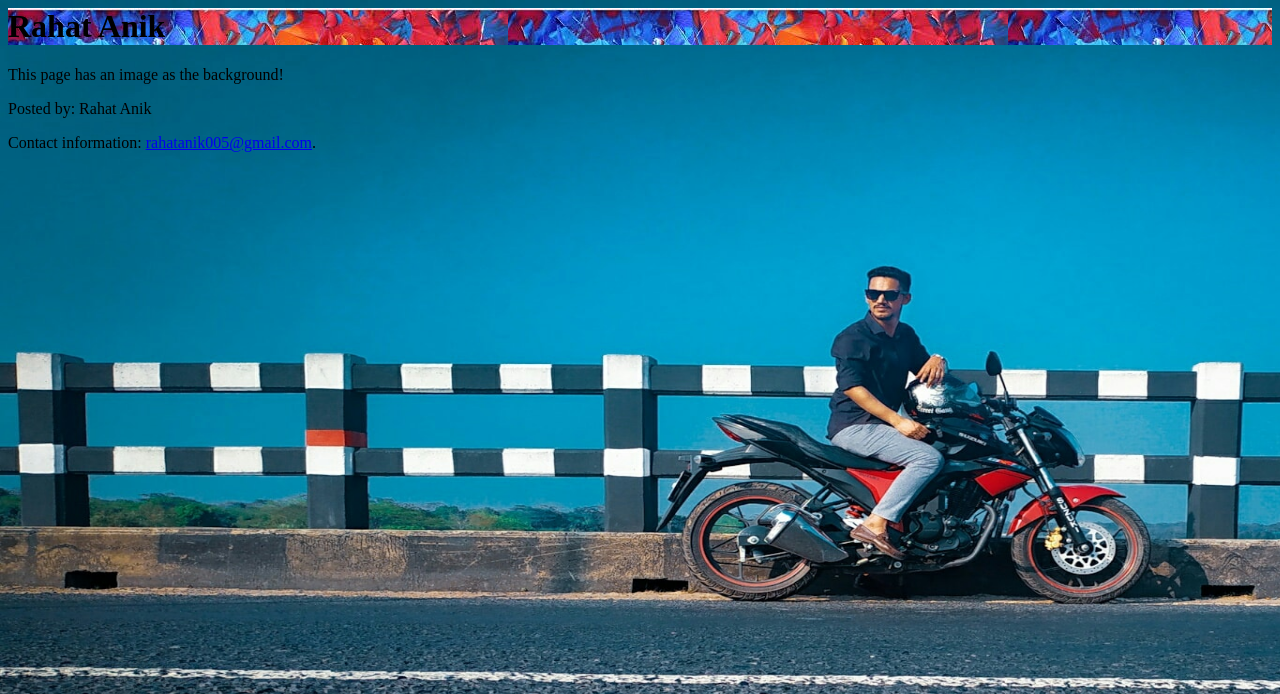
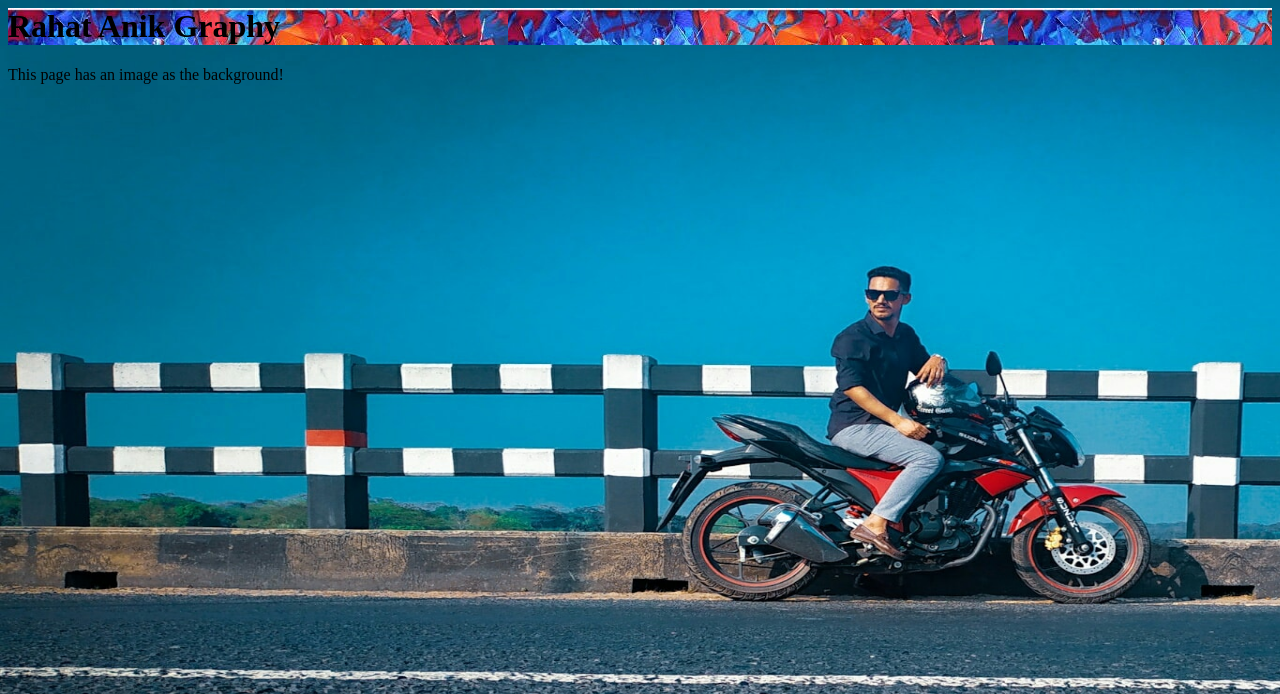
Before and after one commit to RahatAnik/web, a plain HTML site: page index.html in a window 1280 px wide. Shown: the top 694 px of the page. Drawn offline with Linux system fonts and the light colour scheme.

Commit message:
Update index.html

```diff
--- a/index.html
+++ b/index.html
@@ -23,16 +23,14 @@
         </head>
         <body>
 
-                <h1>Rahat Anik</h1>
+                <h1>Rahat Anik Graphy</h1>
 
         <p>This page has an image as the background!</p>
 
 
         </body>
         <footer>
-                <p>Posted by: Rahat Anik</p>
-                <p>Contact information: <a href="rahatanik005@gmail.com">
-                 rahatanik005@gmail.com</a>.</p>
+
 
               </footer>
               <style>
```
